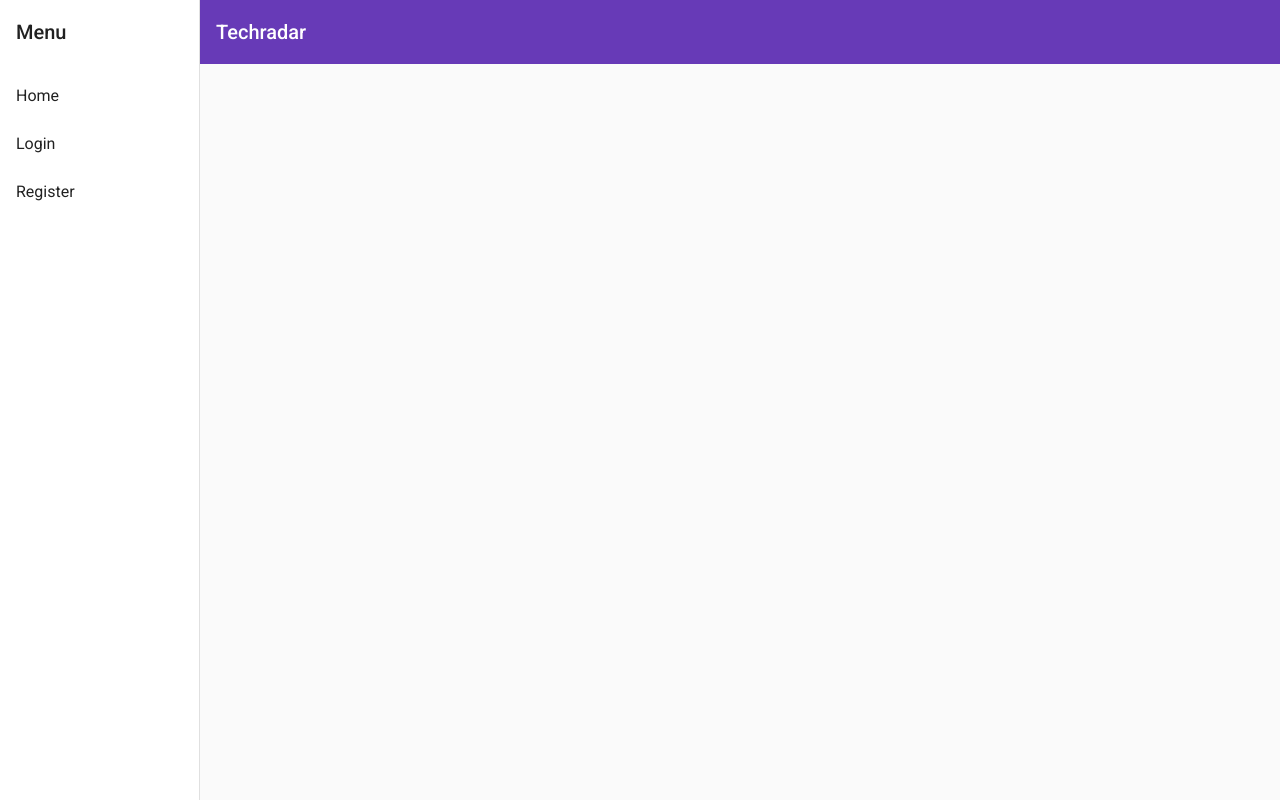
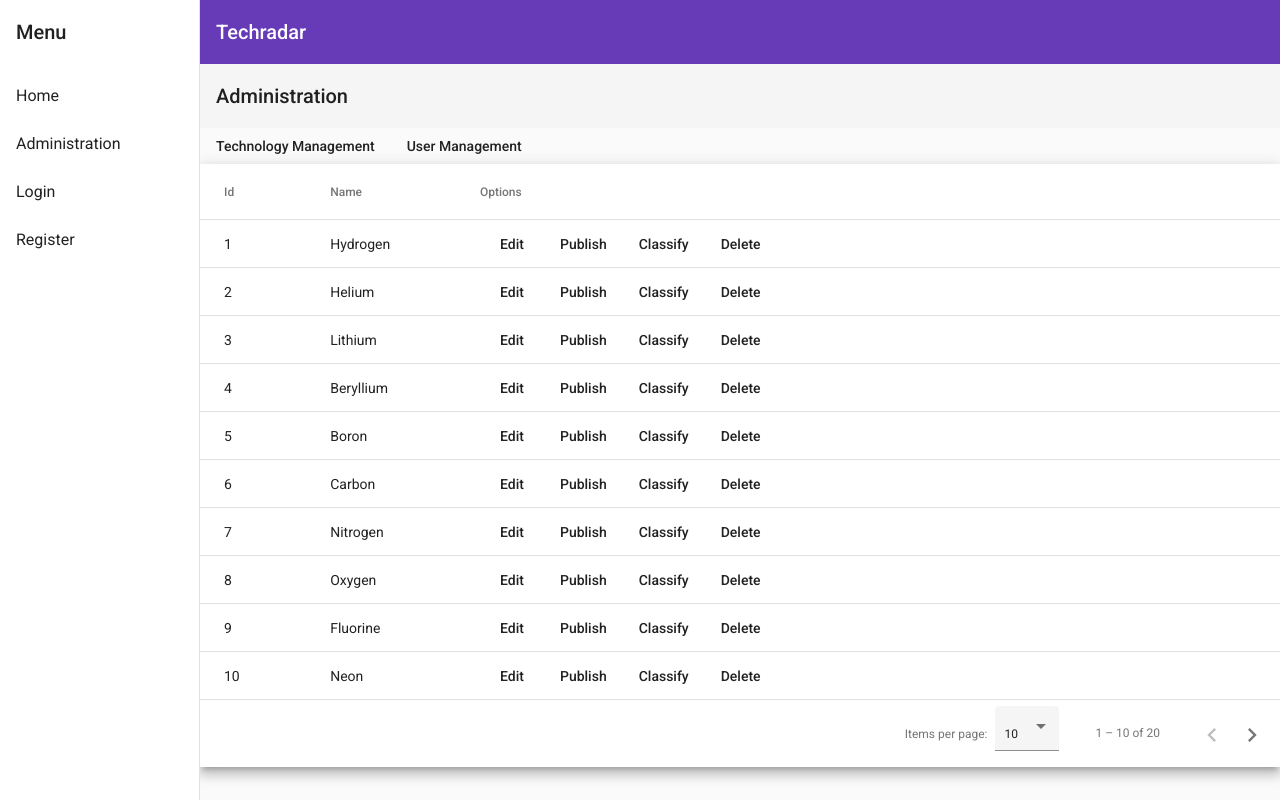
Before and after one commit to RogerMetzger/Techradar-Server, an Angular app in the folder app/: page /administration/technologies in a window 1280 px wide. Before the commit this address led to /. Built offline with nearby package versions, Linux system fonts and the light colour scheme.

Commit message:
Add administration and example technology table

```diff
--- a/app/src/app/app-routing.module.ts
+++ b/app/src/app/app-routing.module.ts
@@ -1,9 +1,13 @@
 import { NgModule } from '@angular/core';
 import { RouterModule, Routes } from '@angular/router';
+import { AdministrationComponent } from './components/administration/administration.component';
 import { LoginComponent } from './components/login/login.component';
 import { RegisterComponent } from './components/register/register.component';
+import { TechnologyAdministrationComponent } from './components/technology-administration/technology-administration.component';
 
 const routes: Routes = [
+  {path: 'administration', component: AdministrationComponent},
+  {path: 'administration/technologies', component: TechnologyAdministrationComponent},
   {path: 'login', component: LoginComponent},
   {path: 'register', component: RegisterComponent}
 ];
--- /dev/null
+++ b/app/src/app/components/administration/administration.component.html
@@ -0,0 +1,7 @@
+<div>
+    <mat-toolbar>Administration</mat-toolbar>
+    <div>
+        <button mat-button routerLink="/administration/technologies">Technology Management</button>
+        <button mat-button routerLink="/administration/users">User Management</button>
+    </div>
+</div>
--- /dev/null
+++ b/app/src/app/components/administration/administration.component.ts
@@ -0,0 +1,15 @@
+import { Component, OnInit } from '@angular/core';
+
+@Component({
+  selector: 'app-administration',
+  templateUrl: './administration.component.html',
+  styleUrls: ['./administration.component.scss']
+})
+export class AdministrationComponent implements OnInit {
+
+  constructor() { }
+
+  ngOnInit(): void {
+  }
+
+}
--- a/app/src/app/components/navbar/navbar.component.html
+++ b/app/src/app/components/navbar/navbar.component.html
@@ -6,11 +6,12 @@
     <mat-toolbar>Menu</mat-toolbar>
     <mat-nav-list>
       <a mat-list-item routerLink="/">Home</a>
+      <a mat-list-item routerLink="/administration">Administration</a>
       <a mat-list-item routerLink="/login">Login</a>
       <a mat-list-item routerLink="/register">Register</a>
       <div *ngIf='isLoggedIn()'>
         <a mat-list-item (click)='logout()'>Log-out</a>
-    </div>
+      </div>
     </mat-nav-list>
   </mat-sidenav>
   <mat-sidenav-content>
--- /dev/null
+++ b/app/src/app/components/technology-administration/technology-administration-datasource.ts
@@ -0,0 +1,111 @@
+import { DataSource } from '@angular/cdk/collections';
+import { MatPaginator } from '@angular/material/paginator';
+import { MatSort } from '@angular/material/sort';
+import { map } from 'rxjs/operators';
+import { Observable, of as observableOf, merge } from 'rxjs';
+
+// TODO: Replace this with your own data model type
+export interface TechnologyAdministrationItem {
+  name: string;
+  id: number;
+}
+
+// TODO: replace this with real data from your application
+const EXAMPLE_DATA: TechnologyAdministrationItem[] = [
+  {id: 1, name: 'Hydrogen'},
+  {id: 2, name: 'Helium'},
+  {id: 3, name: 'Lithium'},
+  {id: 4, name: 'Beryllium'},
+  {id: 5, name: 'Boron'},
+  {id: 6, name: 'Carbon'},
+  {id: 7, name: 'Nitrogen'},
+  {id: 8, name: 'Oxygen'},
+  {id: 9, name: 'Fluorine'},
+  {id: 10, name: 'Neon'},
+  {id: 11, name: 'Sodium'},
+  {id: 12, name: 'Magnesium'},
+  {id: 13, name: 'Aluminum'},
+  {id: 14, name: 'Silicon'},
+  {id: 15, name: 'Phosphorus'},
+  {id: 16, name: 'Sulfur'},
+  {id: 17, name: 'Chlorine'},
+  {id: 18, name: 'Argon'},
+  {id: 19, name: 'Potassium'},
+  {id: 20, name: 'Calcium'},
+];
+
+/**
+ * Data source for the TechnologyAdministration view. This class should
+ * encapsulate all logic for fetching and manipulating the displayed data
+ * (including sorting, pagination, and filtering).
+ */
+export class TechnologyAdministrationDataSource extends DataSource<TechnologyAdministrationItem> {
+  data: TechnologyAdministrationItem[] = EXAMPLE_DATA;
+  paginator: MatPaginator | undefined;
+  sort: MatSort | undefined;
+
+  constructor() {
+    super();
+  }
+
+  /**
+   * Connect this data source to the table. The table will only update when
+   * the returned stream emits new items.
+   * @returns A stream of the items to be rendered.
+   */
+  connect(): Observable<TechnologyAdministrationItem[]> {
+    if (this.paginator && this.sort) {
+      // Combine everything that affects the rendered data into one update
+      // stream for the data-table to consume.
+      return merge(observableOf(this.data), this.paginator.page, this.sort.sortChange)
+        .pipe(map(() => {
+          return this.getPagedData(this.getSortedData([...this.data ]));
+        }));
+    } else {
+      throw Error('Please set the paginator and sort on the data source before connecting.');
+    }
+  }
+
+  /**
+   *  Called when the table is being destroyed. Use this function, to clean up
+   * any open connections or free any held resources that were set up during connect.
+   */
+  disconnect(): void {}
+
+  /**
+   * Paginate the data (client-side). If you're using server-side pagination,
+   * this would be replaced by requesting the appropriate data from the server.
+   */
+  private getPagedData(data: TechnologyAdministrationItem[]): TechnologyAdministrationItem[] {
+    if (this.paginator) {
+      const startIndex = this.paginator.pageIndex * this.paginator.pageSize;
+      return data.splice(startIndex, this.paginator.pageSize);
+    } else {
+      return data;
+    }
+  }
+
+  /**
+   * Sort the data (client-side). If you're using server-side sorting,
+   * this would be replaced by requesting the appropriate data from the server.
+   */
+  private getSortedData(data: TechnologyAdministrationItem[]): TechnologyAdministrationItem[] {
+    if (!this.sort || !this.sort.active || this.sort.direction === '') {
+      return data;
+    }
+
+    return data.sort((a, b) => {
+      const isAsc = this.sort?.direction === 'asc';
+      switch (this.sort?.active) {
+        case 'name': return compare(a.name, b.name, isAsc);
+        case 'id': return compare(+a.id, +b.id, isAsc);
+        default: return 0;
+      }
+    });
+  }
+}
+
+/** Simple sort comparator for example ID/Name columns (for client-side sorting). */
+function compare(a: string | number, b: string | number, isAsc: boolean): number {
+  return (a < b ? -1 : 1) * (isAsc ? 1 : -1);
+}
--- /dev/null
+++ b/app/src/app/components/technology-administration/technology-administration.component.html
@@ -0,0 +1,38 @@
+<app-administration></app-administration>
+
+<div class="mat-elevation-z8">
+  <table mat-table class="full-width-table" matSort aria-label="Elements">
+    <!-- Id Column -->
+    <ng-container matColumnDef="id">
+      <th mat-header-cell *matHeaderCellDef mat-sort-header>Id</th>
+      <td mat-cell *matCellDef="let row">{{row.id}}</td>
+    </ng-container>
+
+    <!-- Name Column -->
+    <ng-container matColumnDef="name">
+      <th mat-header-cell *matHeaderCellDef mat-sort-header>Name</th>
+      <td mat-cell *matCellDef="let row">{{row.name}}</td>
+    </ng-container>
+
+    <ng-container matColumnDef="options">
+      <th mat-header-cell *matHeaderCellDef mat-sort-header>Options</th>
+      <td mat-cell *matCellDef="let row">
+        <button mat-button (click)="edit(row.id)">Edit</button>
+        <button mat-button (click)="publish(row.id)">Publish</button>
+        <button mat-button (click)="classify(row.id)">Classify</button>
+        <button mat-button (click)="delete(row.id)">Delete</button>
+      </td>
+    </ng-container>
+
+    <tr mat-header-row *matHeaderRowDef="displayedColumns"></tr>
+    <tr mat-row *matRowDef="let row; columns: displayedColumns;"></tr>
+  </table>
+
+  <mat-paginator #paginator
+      [length]="dataSource?.data?.length"
+      [pageIndex]="0"
+      [pageSize]="10"
+      [pageSizeOptions]="[5, 10, 20]"
+      aria-label="Select page">
+  </mat-paginator>
+</div>
--- /dev/null
+++ b/app/src/app/components/technology-administration/technology-administration.component.scss
@@ -0,0 +1,3 @@
+.full-width-table {
+  width: 100%;
+}
--- /dev/null
+++ b/app/src/app/components/technology-administration/technology-administration.component.ts
@@ -0,0 +1,46 @@
+import { AfterViewInit, Component, ViewChild } from '@angular/core';
+import { MatPaginator } from '@angular/material/paginator';
+import { MatSort } from '@angular/material/sort';
+import { MatTable } from '@angular/material/table';
+import { TechnologyAdministrationDataSource, TechnologyAdministrationItem } from './technology-administration-datasource';
+
+@Component({
+  selector: 'app-technology-administration',
+  templateUrl: './technology-administration.component.html',
+  styleUrls: ['./technology-administration.component.scss']
+})
+export class TechnologyAdministrationComponent implements AfterViewInit {
+  @ViewChild(MatPaginator) paginator!: MatPaginator;
+  @ViewChild(MatSort) sort!: MatSort;
+  @ViewChild(MatTable) table!: MatTable<TechnologyAdministrationItem>;
+  dataSource: TechnologyAdministrationDataSource;
+
+  /** Columns displayed in the table. Columns IDs can be added, removed, or reordered. */
+  displayedColumns = ['id', 'name', 'options'];
+
+  constructor() {
+    this.dataSource = new TechnologyAdministrationDataSource();
+  }
+
+  ngAfterViewInit(): void {
+    this.dataSource.sort = this.sort;
+    this.dataSource.paginator = this.paginator;
+    this.table.dataSource = this.dataSource;
+  }
+
+  edit(id: any) {
+    console.log(id);
+  }
+
+  publish(id: any) {
+    console.log(id);
+  }
+
+  classify(id: any) {
+    console.log(id);
+  }
+
+  delete(id: any) {
+    console.log(id);
+  }
+}
```
Also changed, not shown: app/src/app/app.module.ts (+12 -2 lines), app/src/app/components/administration/administration.component.scss (added), 2 other files (tests, documents, lock files or other folders).
